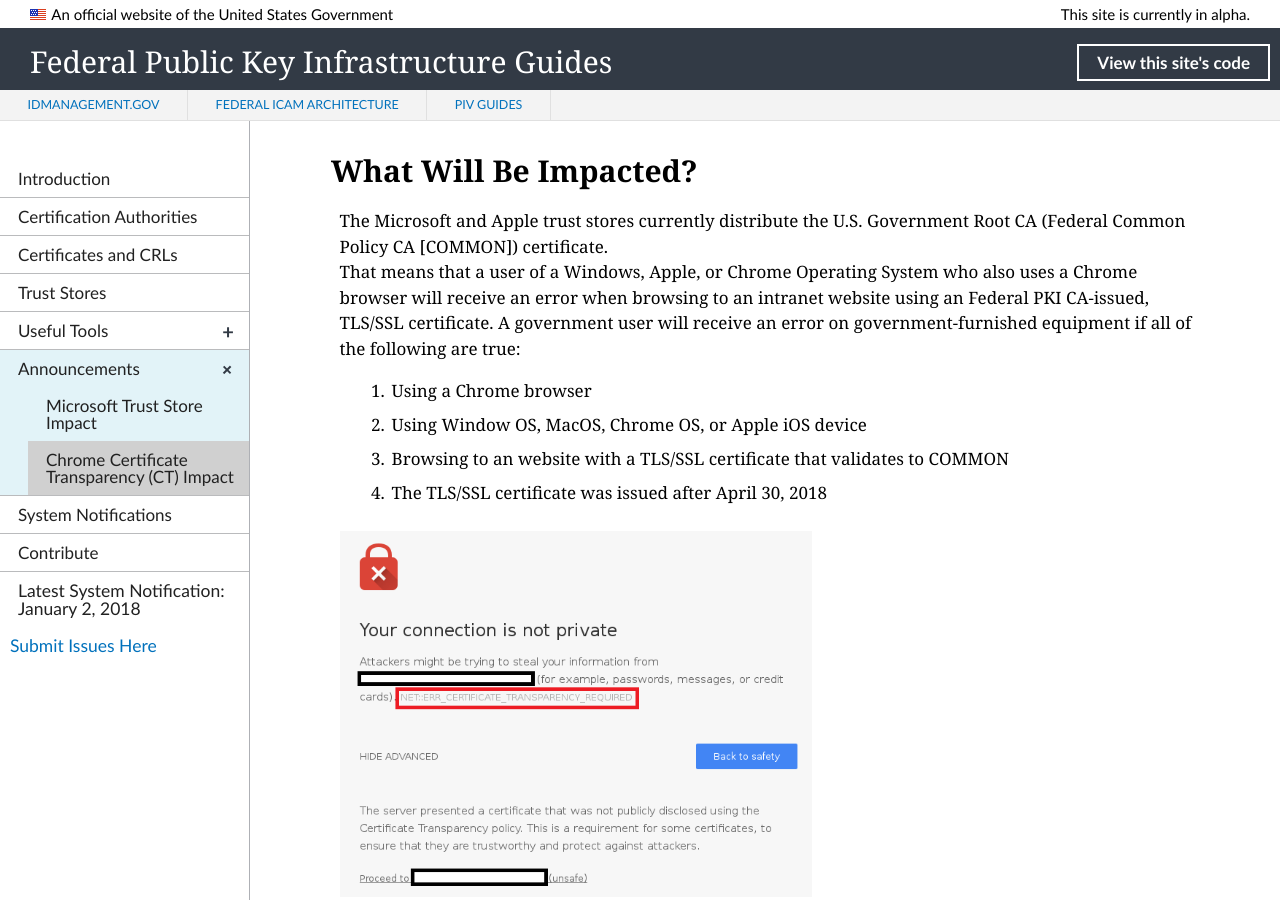
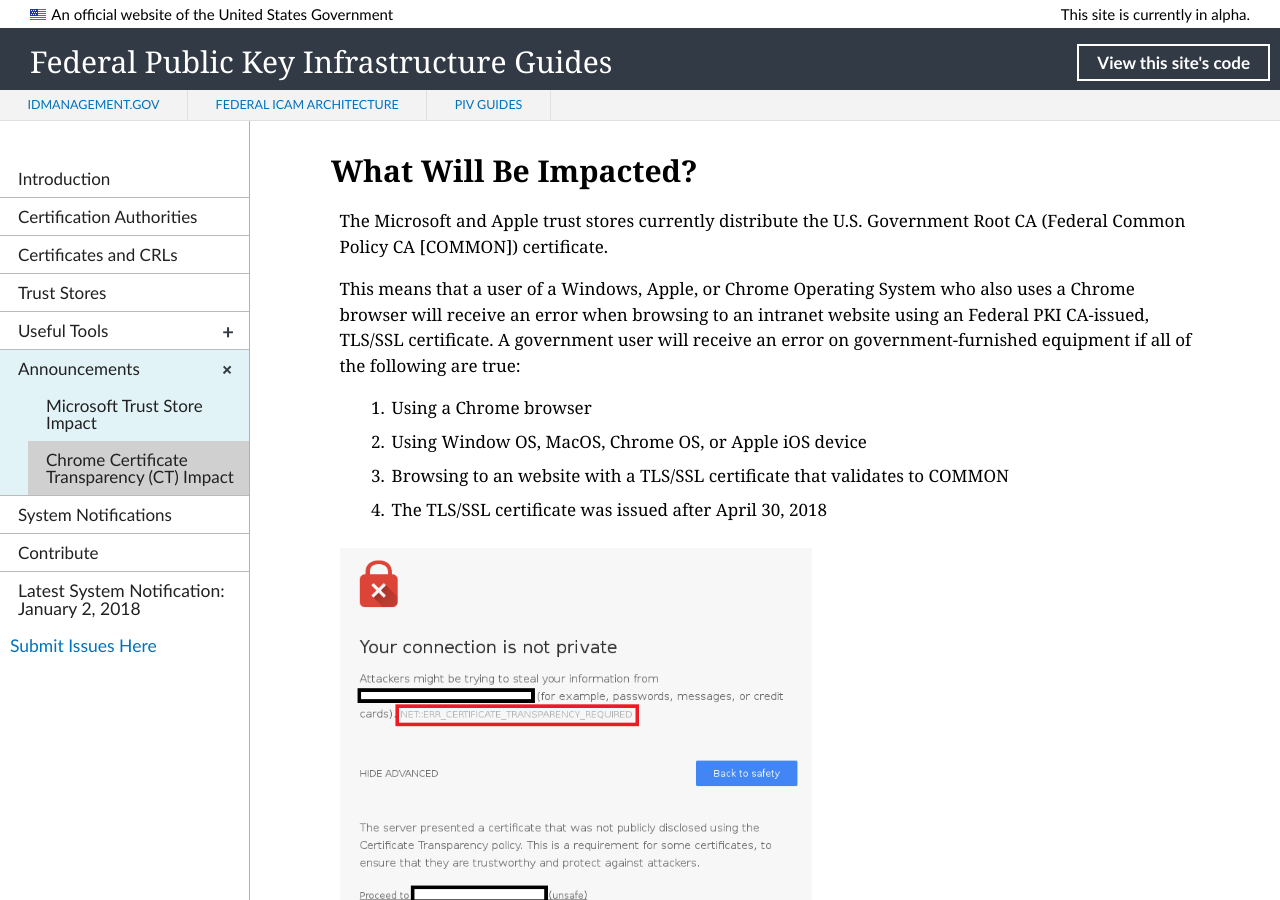
Before and after one commit to GSA/fpki-guides, a Jekyll site: the page built from _announcements/02_google_ct.md, in a window 1280 px wide and 900 px high, scrolled down 620 px. Built offline with Jekyll 4.4.1, drawn with Linux system fonts in a browser that asks for light colours; nearby versions of some CDN libraries; library files that are not in the unit come from our copies; some of the changed lines change nothing that is shown; some of the changed text lies outside the part shown.

Commit message:
Update 02_google_ct.md
Formatting

```diff
--- a/_announcements/02_google_ct.md
+++ b/_announcements/02_google_ct.md
@@ -20,11 +20,12 @@ Upcoming changes to Google Chrome could impact your agency. In April 2018, Googl
 ## What Will Be Impacted?
 <!--Should we say that when the FPKI removes the trust bit for COMMON from the Microsoft trust store, the Google CT problem will go away for Windows users?-->
 The Microsoft and Apple trust stores currently distribute the U.S. Government Root CA (Federal Common Policy CA [COMMON]) certificate.
-That means that a user of a Windows, Apple, or Chrome Operating System who also uses a Chrome browser will receive an error when browsing to an intranet website using an Federal PKI CA-issued, TLS/SSL certificate. A government user will receive an error on government-furnished equipment if all of the following are true:
+
+This means that a user of a Windows, Apple, or Chrome Operating System who also uses a Chrome browser will receive an error when browsing to an intranet website using an Federal PKI CA-issued, TLS/SSL certificate. A government user will receive an error on government-furnished equipment if all of the following are true:
 
 1. Using a Chrome browser
 2. Using Window OS, MacOS, Chrome OS, or Apple iOS device
-<!--Does Chrome OS also rely on MS and Apple trust store Root CA certificates to confirm the trustworthiness of SSL/TLS certificates that validate to COMMON?  Chromium Projects say the root certificate policy for Chrome OS is forthcoming but I couldn't find anything published yet.--->
+<!--Does Chrome OS also rely on MS and Apple trust stores' Root CA certificates to confirm the trustworthiness of SSL/TLS certificates that validate to COMMON?  Chromium Projects say the root certificate policy for Chrome OS is forthcoming but I couldn't find anything published yet.--->
 2. Browsing to an website with a TLS/SSL certificate that validates to COMMON
 3. The TLS/SSL certificate was issued after April 30, 2018
 
@@ -88,7 +89,9 @@ Chrome's Certificate Transparency change has been planned and incrementally impl
 <!--Will try to validate with Ken that this is what exactly appears. I couldn't find the "Settings->More Tools" option under Chrome Settings and so couldn't find the "Developer Tools"-->
 1. Open Chrome and browse to your website.<!--Won't you know that the website is compliant because you won't get a 404 error when you browse to it anymore?-->
 2. In Chrome, go to **Settings->More Tools**.
-3. Open the **Developer Tools**:&nbsp;&nbsp;`CTRL + Shift + "i"` for Windows or `Apple key + Shift + "i"` for MacOS.
+3. Open the **Developer Tools** panel:
+> Windows: `CTRL + Shift + "i"`
+> MacOS: `Apple key + Shift + "i"`
 3. Select the **Security** tab.
 4. Refresh the website page and click on the website under the **Main origin** column.
 5. If the certificate is compliant, it will display the CT log details.
```
